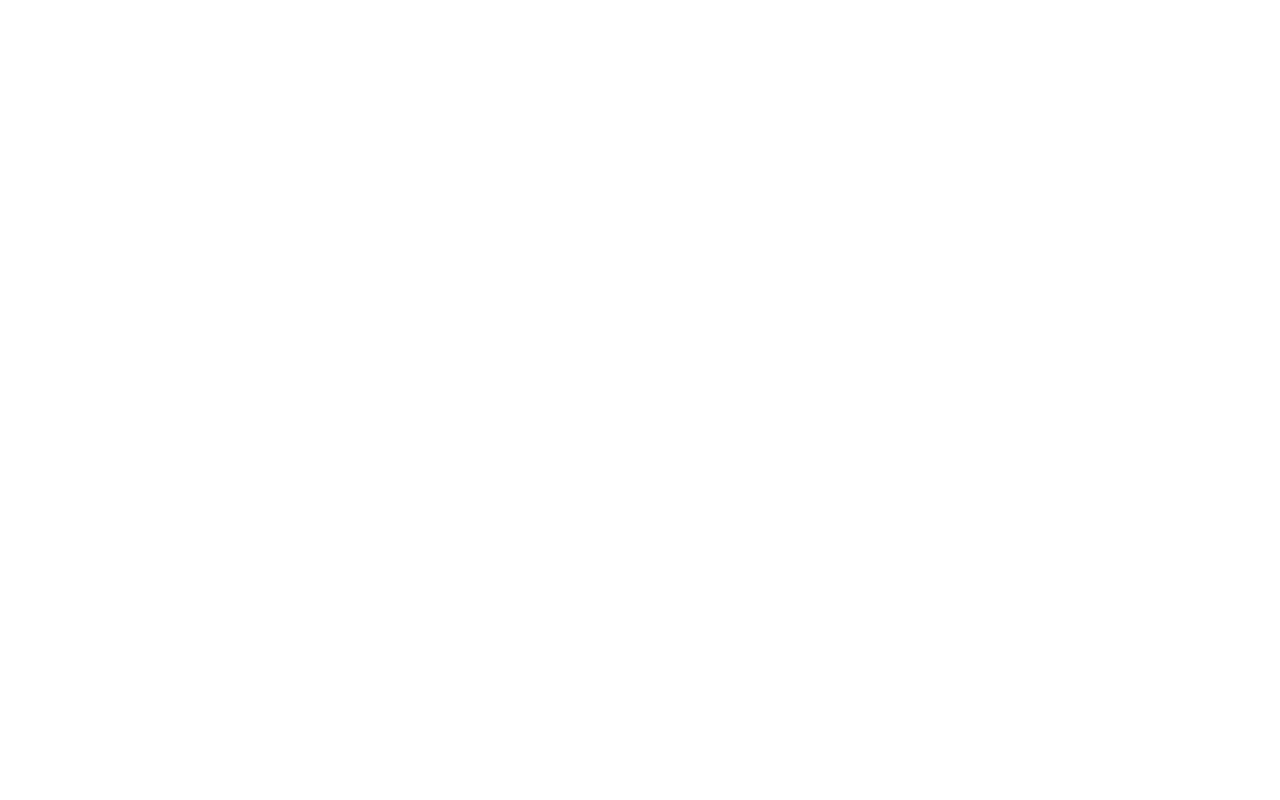
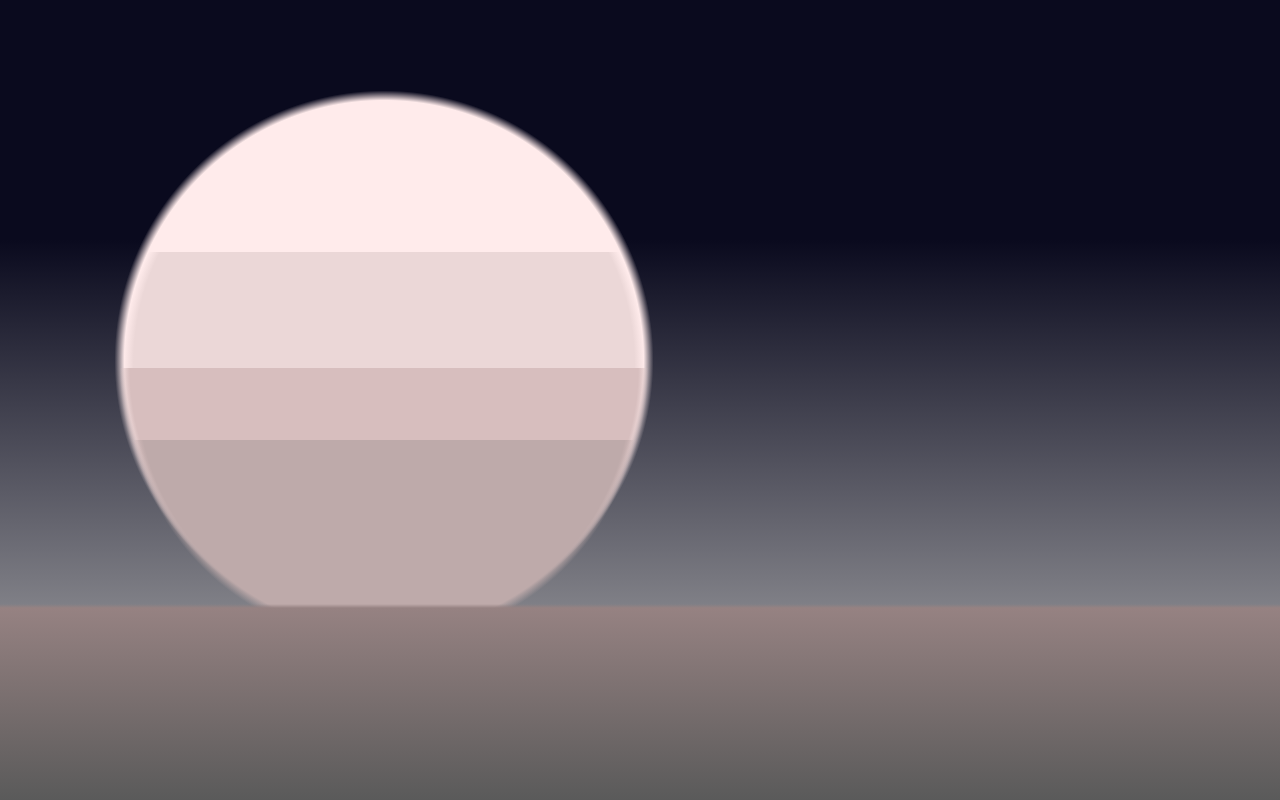
Before and after one commit to Margulis162/cyber_city_one_div, a plain HTML site: page index.html in a window 1280 px wide. Drawn offline with Linux system fonts and the light colour scheme.

Commit message:
lines on sun

```diff
--- a/index.html
+++ b/index.html
@@ -14,9 +14,9 @@
         <link rel="stylesheet" href="style.css">
     </head>
     <body>
-        <!--[if lt IE 7]>
-            <p class="browsehappy">You are using an <strong>outdated</strong> browser. Please <a href="#">upgrade your browser</a> to improve your experience.</p>
-        <![endif]-->
+        <div id="city">
+
+        </div>
 
         <script src="" async defer></script>
     </body>
--- a/style.css
+++ b/style.css
@@ -1,3 +1,4 @@
+/* gray scale pallet */
 :root{
 
     --white: white;
@@ -45,3 +46,43 @@
     --warm-gray-11: rgb(50,30,30);
     --warm-gray-12: rgb(30,10,10);
 }
+
+*{
+    margin:0;
+    padding:0;
+}
+
+#city{
+    block-size: 100vh;
+    inline-size: 100vw;
+    position: absolute;
+    background-color: var( --gray-6);
+
+
+    background:
+
+        /* ground */
+        linear-gradient(transparent 2%, var(--warm-gray-6) 4%, var(--gray-8) )
+            100% 100% / 100% 25%,
+
+        /* buildings layer 1 */
+
+        /* sun */
+
+        radial-gradient( circle at 30% -15%, var(--warm-gray-4) 25%, transparent 26%)
+        30% 100% / 100% 45%,
+
+        radial-gradient( circle at 30% 0%, var(--warm-gray-3) 25%, transparent 26%)
+            30% 115% / 100% 60%,
+
+        radial-gradient( circle at 30% 20%, var(--warm-gray-2) 25%, transparent 26%)
+            30% 105% / 100% 70%,
+
+        radial-gradient( circle at 30% 45%, var(--warm-gray-1) 26%, transparent 27%),
+
+        /* sky */
+        linear-gradient(var(--cold-gray-12) 30%, var(--gray-3) 100%);
+        background-repeat: no-repeat;
+
+
+}
```
